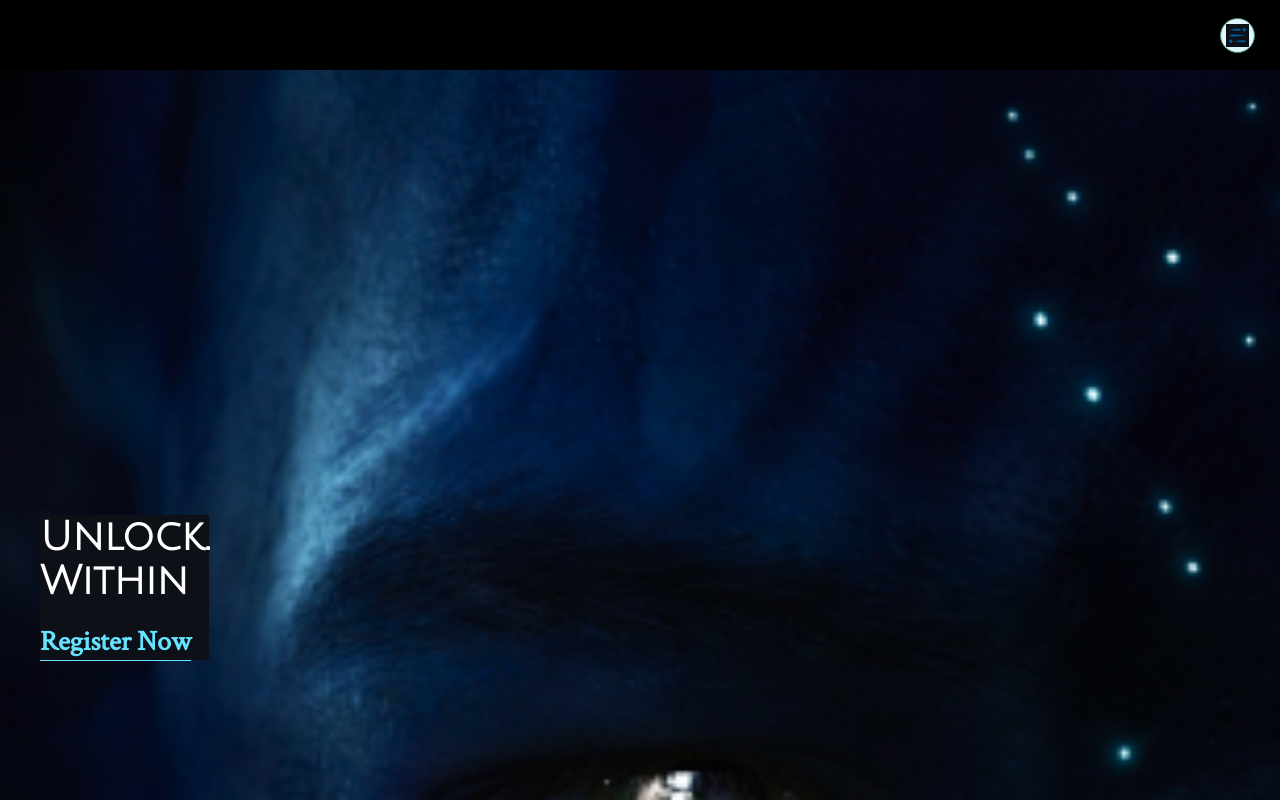
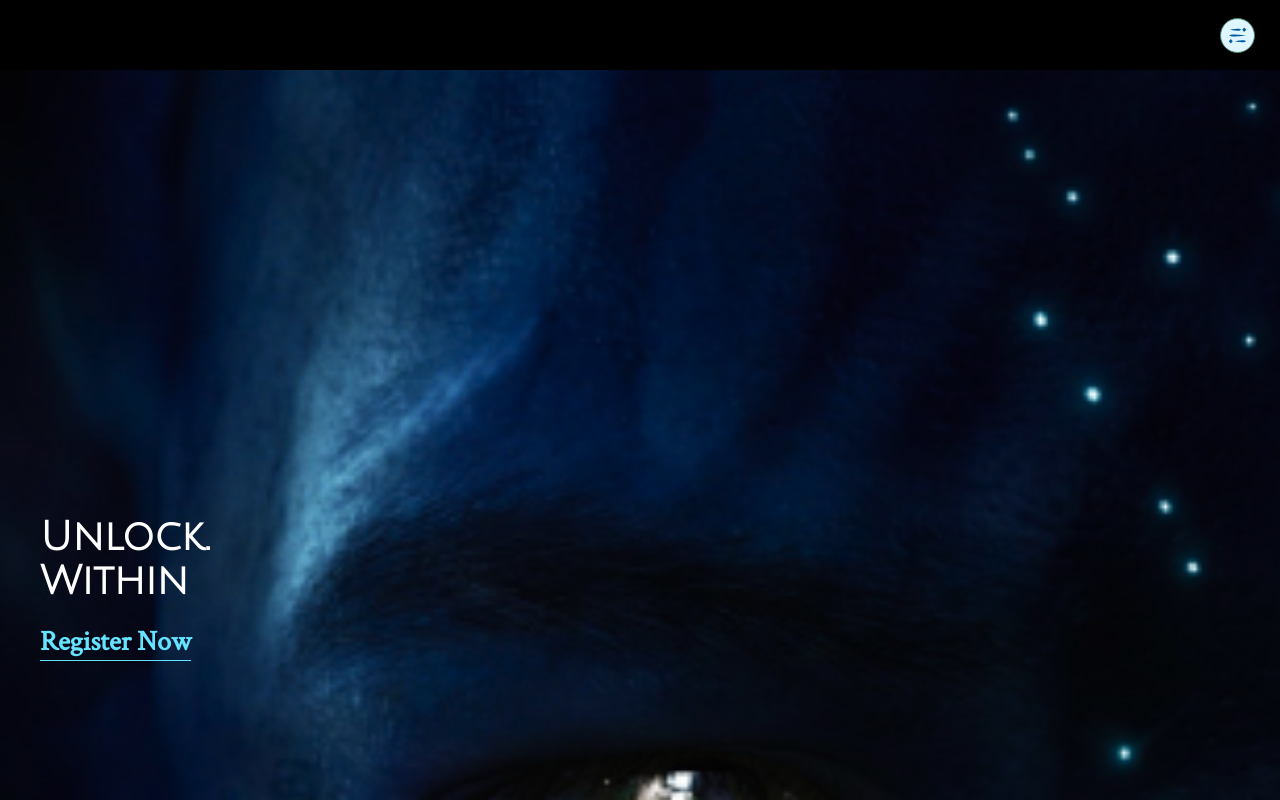
Before and after one commit to alwinjebastine/flair2k22, a React (Create React App) app: page / in a window 1280 px wide. Built offline with nearby package versions, Linux system fonts and the light colour scheme.

Commit message:
fix: change bg

```diff
--- a/src/assets/scss/style.scss
+++ b/src/assets/scss/style.scss
@@ -9,10 +9,13 @@ $white: #fff;
 $grey: #979ea5;
 
 // base styles
-* {
+html,
+body {
   font-family: 'Raleway', sans-serif;
   background-color: #0d1117;
-  color: $grey;
+  * {
+    color: $grey;
+  }
 }
 
 h1,
```
